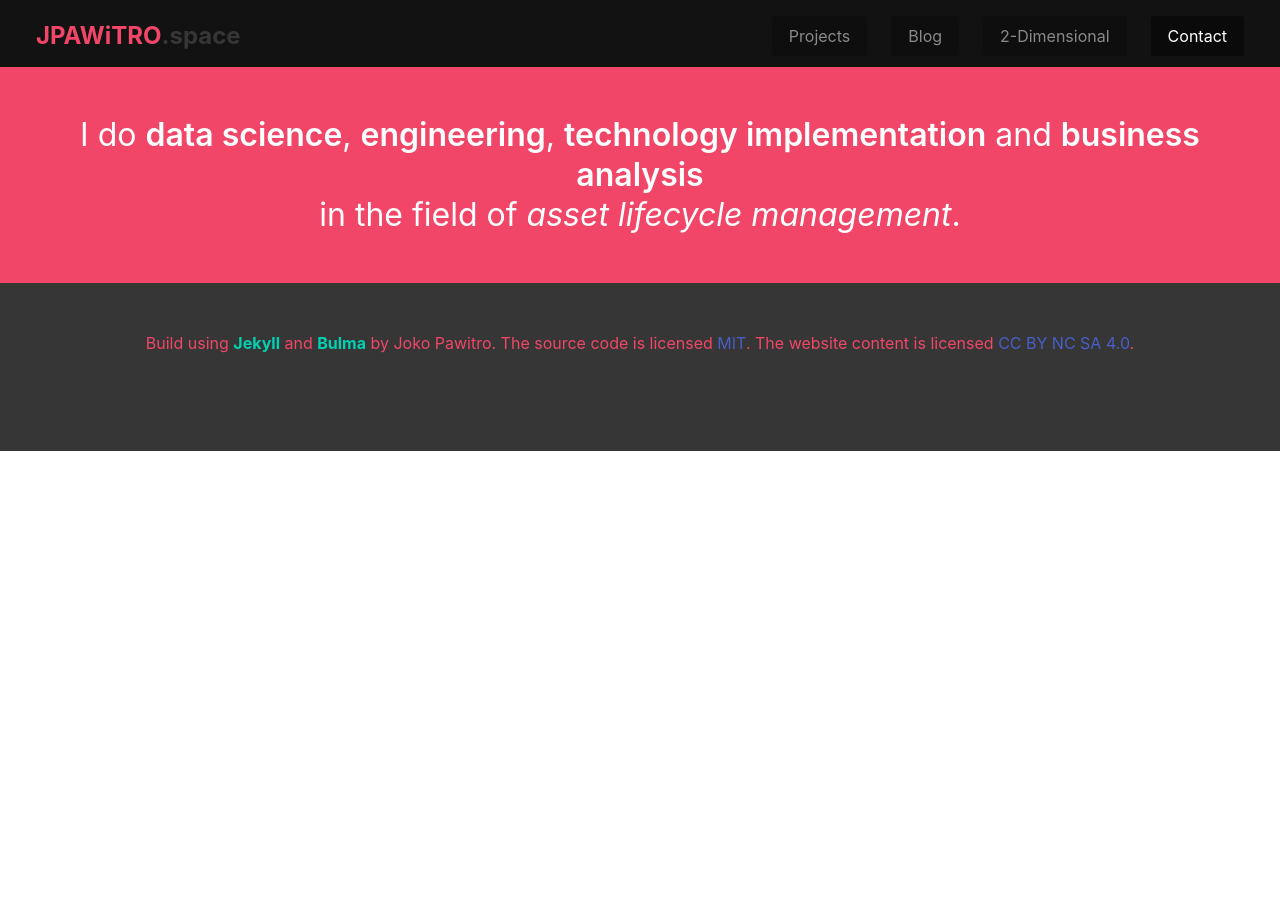
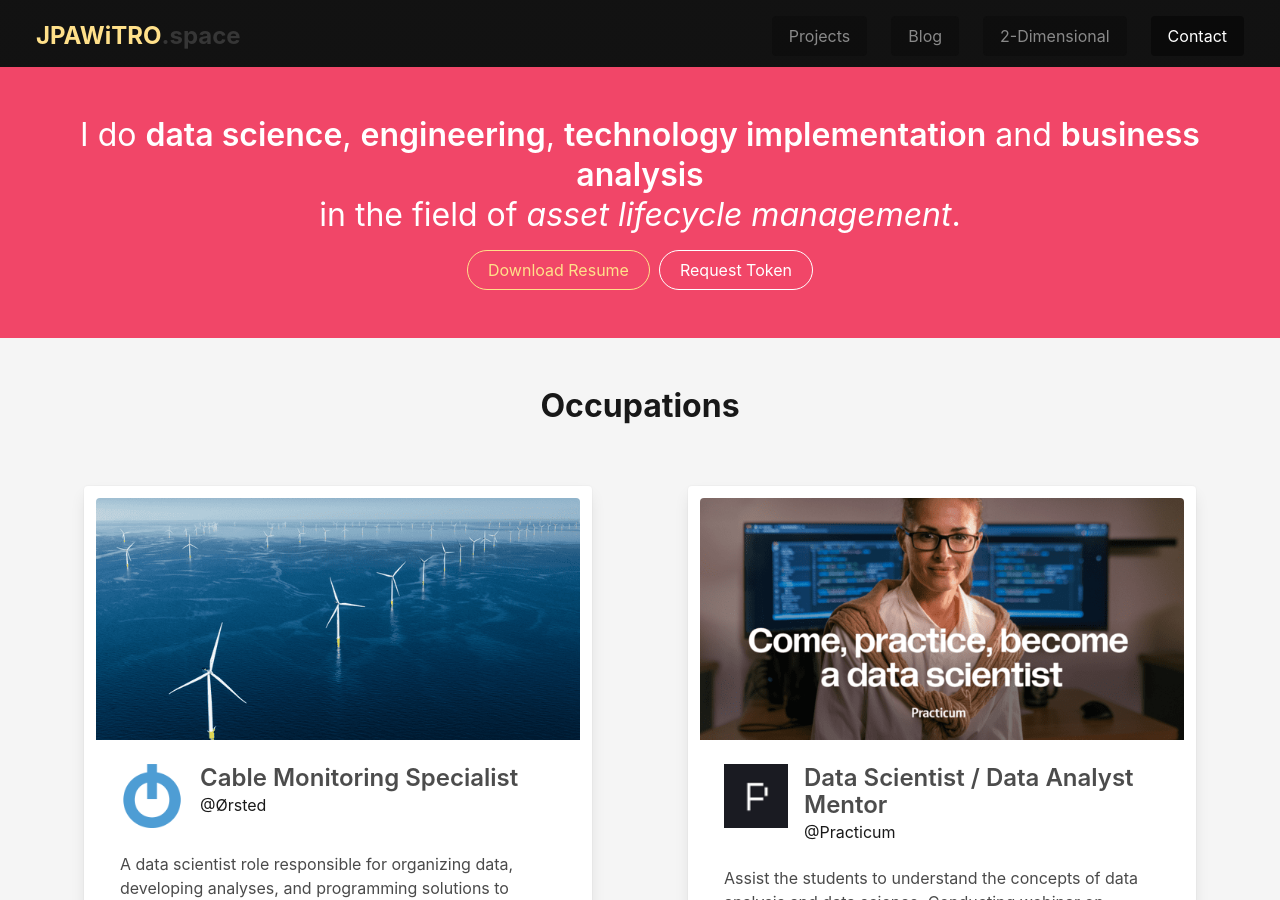
Before and after one commit to jpawitro/jpawitro.github.io, a Jekyll site: the page built from index.markdown, in a window 1280 px wide and 900 px high, scrolled down 833 px. Built offline with Jekyll 4.4.1, drawn with Linux system fonts in a browser that asks for light colours; before the commit the page ends 1284 px from its top, so only the background shows below that; some of the changed text lies outside the part shown.

Commit message:
occupations

```diff
--- a/_config.yml
+++ b/_config.yml
@@ -28,20 +28,30 @@
 url: "" # the base hostname & protocol for your site, e.g. http://example.com
 
 occupations:
-  orsted:
-    company : Ørsted
+  - company : Ørsted
     description: Ørsted A/S (formerly DONG Energy) is a Danish multinational power company based in Fredericia, Denmark. It is the largest energy company in Denmark and the world's largest developer of offshore wind power by number of built offshore wind farms.
     url: https://orsted.com
-    logo: https://orstedcdn.azureedge.net/-/media/www/images/corp/graphics/logos/orsted-logo/orstedlogo_svg.ashx?mh=1440&mw=1440&rev=5419029aad524e4a972b175e4fb0c899&hash=24271881DFB4168B58A188C0BC5C96AF
+    social:
+      linkedin: orsted
+      twitter: Orsted
+      instagram: orsted
+      youtube: '@Orsted'
+    logo: assets/images/Orsted.png
+    image: assets/images/orsted_banner.png
     role: Cable Monitoring Specialist
     responsibility: A data scientist role responsible for organizing data, developing analyses, and programming solutions to ensure the availability of 30-400 kV offshore and onshore cable connections.
-  practicum:
-    company: Practicum
+  - company: Practicum
     description: Practicum is an international training bootcamp that are 100% online and part time which offer various software engineering and data analytics courses. The company help people with versatile backgrounds learn a new profession online and kick start a sustainable career in tech
     url: https://practicum.com
-    logo: https://t.cf.practicum.com/usa-main/tild3562-3266-4462-a665-346363663833__vector_5.svg
+    social:
+      linkedin: practicum-indonesia
+      twitter: PracticumUSA
+      instagram: practicum.indonesia
+      youtube: '@practicumindonesia8423'
+    logo: assets/images/Practicum.png
+    image: assets/images/practicum_banner.png
     role: Data Scientist / Data Analyst Mentor
-    responsibility: Assist the students to understand the concepts of data analysis and data science
+    responsibility: Assist the students to understand the concepts of data analysis and data science. Conducting webinar on industrial application and professional development coaching.
 
 social:
   twitter: jpawitro
--- /dev/null
+++ b/_includes/about.html
@@ -0,0 +1,17 @@
+<section id="aboutme">
+    <div class="hero is-danger is-small has-text-centered p-6 subtitle is-size-3">
+        {{ page.content | markdownify }}
+        <div class="is-inline-block has-text-centered">
+            <p class="control is-inline-block">
+                <button class="button is-warning is-outlined is-rounded">
+                Download Resume
+                </button>
+            </p>
+            <p class="control is-inline-block">
+                <button class="button is-white is-outlined is-rounded">
+                Request Token
+                </button>
+            </p>
+        </div>
+    </div>
+</section>
--- a/_includes/hero.html
+++ b/_includes/hero.html
@@ -22,7 +22,7 @@
             <div class="container">
                 <a href="http://github.com/{{ site.social.github }}" target="_blank"><i class="fab fa-github fa-2x icon is-large"></i></a>
                 <a href="http://twitter.com/{{ site.social.twitter }}" target="_blank"><i class="fab fa-twitter fa-2x icon is-large"></i></a>
-                <a href="http://linkedin.com/{{ site.social.linkedin }}" target="_blank"><i class="fab fa-linkedin-in fa-2x icon is-large"></i></a>
+                <a href="http://linkedin.com/in/{{ site.social.linkedin }}" target="_blank"><i class="fab fa-linkedin-in fa-2x icon is-large"></i></a>
                 <a href="http://instagram.com/{{ site.social.instagram }}" target="_blank"><i class="fab fa-instagram fa-2x icon is-large"></i></a>
                 <a href="http://youtube.com/{{ site.social.youtube }}" target="_blank"><i class="fab fa-youtube fa-2x icon is-large"></i></a>
             </div>
--- a/_includes/navbar.html
+++ b/_includes/navbar.html
@@ -1,7 +1,7 @@
 <nav class="navbar is-fixed-top" role="navigation" aria-label="main navigation">
   <div class="navbar-brand px-5 py-2">
     <p class="navbar-item is-size-4 has-text-dark has-text-weight-bold">
-      <span class="has-text-danger">JPAWiTRO</span>
+      <span class="has-text-warning">JPAWiTRO</span>
       .space
     </p>
     <a role="button" class="navbar-burger" aria-label="menu" aria-expanded="false" data-target="navMenu">
--- /dev/null
+++ b/_includes/occupation.html
@@ -0,0 +1,43 @@
+<section id="occupations" class="hero is-light">
+    <div class="hero-body">
+        <p class="has-text-centered subtitle is-size-3 has-text-weight-bold">Occupations</p>
+        <div class="columns">
+            {% for job in site.occupations %}
+                <div class="card column m-6">
+                    <div class="card-image">
+                    <figure class="image is-2by1">
+                        <img src="{{ site.baseurl }}/{{ job.image }}" alt="{{ job.company }} Banner">
+                    </figure>
+                    </div>
+                    <div class="card-content">
+                    <div class="media">
+                        <div class="media-left">
+                        <figure class="image is-64x64">
+                            <img src="{{ site.baseurl }}/{{ job.logo }}" alt="{{ job.company }} Logo">
+                        </figure>
+                        </div>
+                        <div class="media-content">
+                        <p class="title is-4">{{ job.role }}</p>
+                        <p class="subtitle is-6"><a href="{{ job.url }}" target="_blank">@{{ job.company }}</a></p>
+                        </div>
+                    </div>
+
+                    <div class="content">
+                        {{ job.responsibility }}
+                        <br><br>
+                        <div class="has-text-info">
+                            <span class="is-inline-block">Follow them on:&nbsp;&nbsp;</span>
+                            <div class="container is-inline-block has-text-danger">
+                                <a href="http://linkedin.com/company/{{ job.social.linkedin }}" target="_blank"><i class="fab fa-linkedin-in icon"></i></a>
+                                <a href="http://twitter.com/{{ job.social.twitter }}" target="_blank"><i class="fab fa-twitter icon"></i></a>
+                                <a href="http://instagram.com/{{ job.social.instagram }}" target="_blank"><i class="fab fa-instagram icon"></i></a>
+                                <a href="http://youtube.com/{{ job.social.youtube }}" target="_blank"><i class="fab fa-youtube icon"></i></a>
+                            </div>
+                        </div>
+                    </div>
+                    </div>
+                </div>
+            {% endfor %}
+        </div>
+    </div>
+</section>
--- a/_layouts/home.html
+++ b/_layouts/home.html
@@ -2,8 +2,5 @@
 layout : default
 ---
 {% include hero.html %}
-<section>
-    <div id="aboutme" class="hero is-danger is-small has-text-centered p-6 subtitle is-size-3">
-        {{ page.content | markdownify }}
-    </div>
-</section>
+{% include about.html%}
+{% include occupation.html %}
```
Also changed, not shown: assets/images/Orsted.png (added), assets/images/OrstedLogo_SVG.svg (added), assets/images/Practicum.png (added), assets/images/PracticumLogo_SVG.svg (added), assets/images/orsted_banner.png (added), assets/images/practicum_banner.png (added).
